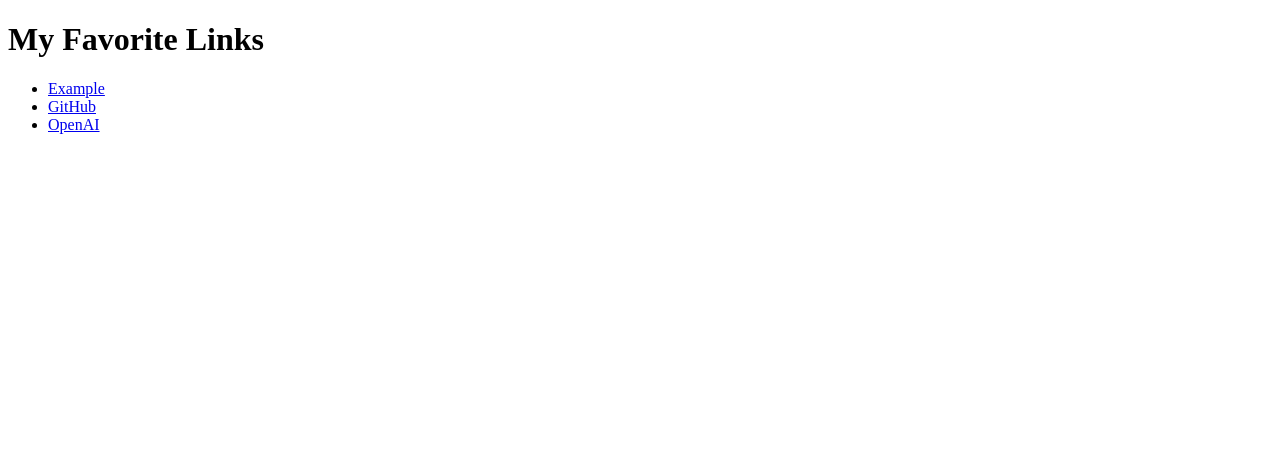
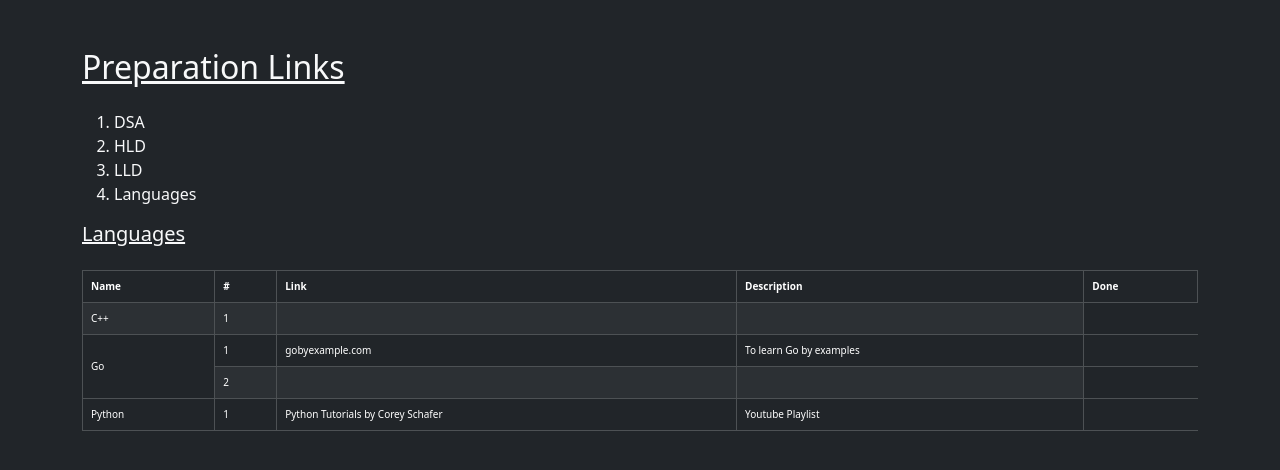
Before and after one commit to aki-sud/MyPreparationLinks, a plain HTML site: page index.html in a window 1280 px wide. Drawn offline with nearby package versions, Linux system fonts and the light colour scheme.

Commit message:
Updating files

```diff
--- a/index.html
+++ b/index.html
@@ -1,14 +1,68 @@
 <!DOCTYPE html>
-<html>
+<html lang="en">
 <head>
-    <title>My Links</title>
+  <meta charset="UTF-8" />
+  <meta name="viewport" content="width=device-width, initial-scale=1" />
+  <title>Preparation Links</title>
+  <!-- Bootstrap CSS CDN -->
+  <link href="https://cdn.jsdelivr.net/npm/bootstrap@5.3.3/dist/css/bootstrap.min.css" rel="stylesheet" />
+  <link rel="stylesheet" href="styles.css">
 </head>
-<body>
-    <h1>My Favorite Links</h1>
-    <ul>
-        <li><a href="https://example.com" target="_blank">Example</a></li>
-        <li><a href="https://github.com" target="_blank">GitHub</a></li>
-        <li><a href="https://openai.com" target="_blank">OpenAI</a></li>
-    </ul>
+<body class="bg-dark text-light">
+
+<div class="container mt-5">
+  <h2 class="mb-4"><u>Preparation Links</u></h2>
+
+  <ol>
+    <li><a href="#section1">DSA</a></li>
+    <li><a href="#section2">HLD</a></li>
+    <li><a href="#section2">LLD</a></li>
+    <li><a href="#Section_Languages">Languages</a></li>
+  </ol>
+
+  <h5 id="Section_Languages" class="mb-4"><u>Languages</u></h5>
+
+  <div class="table-responsive">
+    <table class="table table-dark table-striped table-bordered">
+      <thead class="table-dark">
+        <tr>
+          <th>Name</th>
+          <th>#</th>
+          <th>Link</th>
+          <th>Description</th>
+          <th>Done</th>
+        </tr>
+      </thead>
+      <tbody>
+        <tr>
+          <td rowspan="1" class="align-middle">C++</td>
+          <td>1</td>
+          <td><a href="" target="_blank" rel="noopener noreferrer"></a></td>
+          <td></td>
+        </tr>
+        <tr>
+          <td rowspan="2" class="align-middle">Go</td>
+          <td>1</td>
+          <td><a href="https://gobyexample.com/" target="_blank" rel="noopener noreferrer">gobyexample.com</a></td>
+          <td>To learn Go by examples</td>
+        </tr>
+        <tr>
+          <td>2</td>
+          <td><a href="" target="" rel="noopener noreferrer"></a></td>
+          <td></td>
+        </tr>
+        <tr>
+          <td rowspan="1" class="align-middle">Python</td>
+          <td>1</td>
+          <td><a href="https://www.youtube.com/playlist?list=PL-osiE80TeTt2d9bfVyTiXJA-UTHn6WwU" target="_blank" rel="noopener noreferrer">Python Tutorials by Corey Schafer</a></td>
+          <td>Youtube Playlist</td>
+        </tr>
+      </tbody>
+    </table>
+  </div>
+</div>
+
+<!-- Bootstrap JS Bundle -->
+<script src="https://cdn.jsdelivr.net/npm/bootstrap@5.3.3/dist/js/bootstrap.bundle.min.js"></script>
 </body>
 </html>
--- /dev/null
+++ b/styles.css
@@ -0,0 +1,27 @@
+table, th, td {
+    font-size: 10px;
+}
+
+a:link {
+  color: inherit;
+  background-color: transparent;
+  text-decoration: none;
+}
+
+a:visited {
+  color: inherit;
+  background-color: transparent;
+  text-decoration: none;
+}
+
+a:hover {
+  color: inherit;
+  background-color: transparent;
+  text-decoration: underline;
+}
+
+a:active {
+  color: inherit;
+  background-color: transparent;
+  text-decoration: underline;
+}
```
